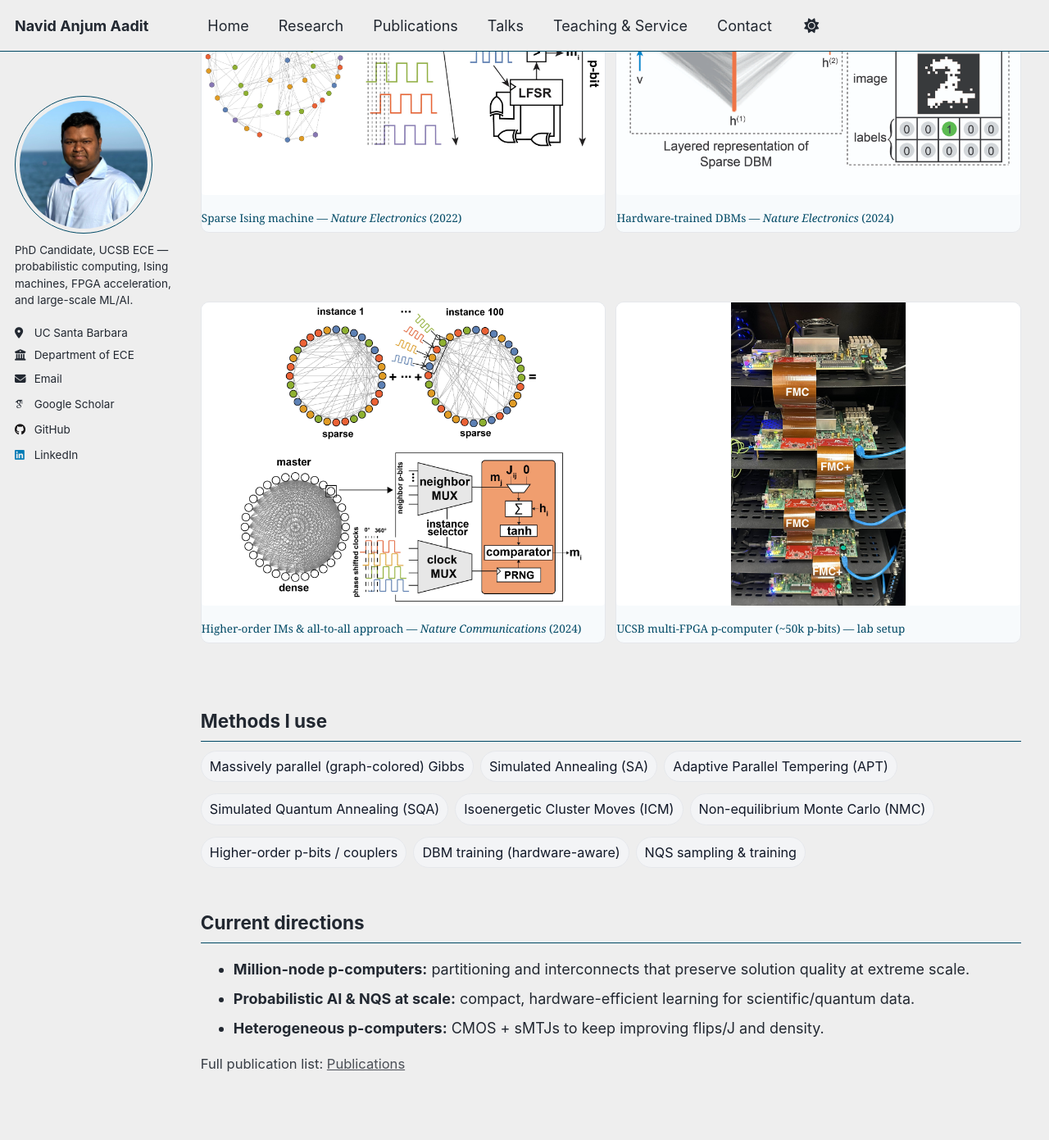
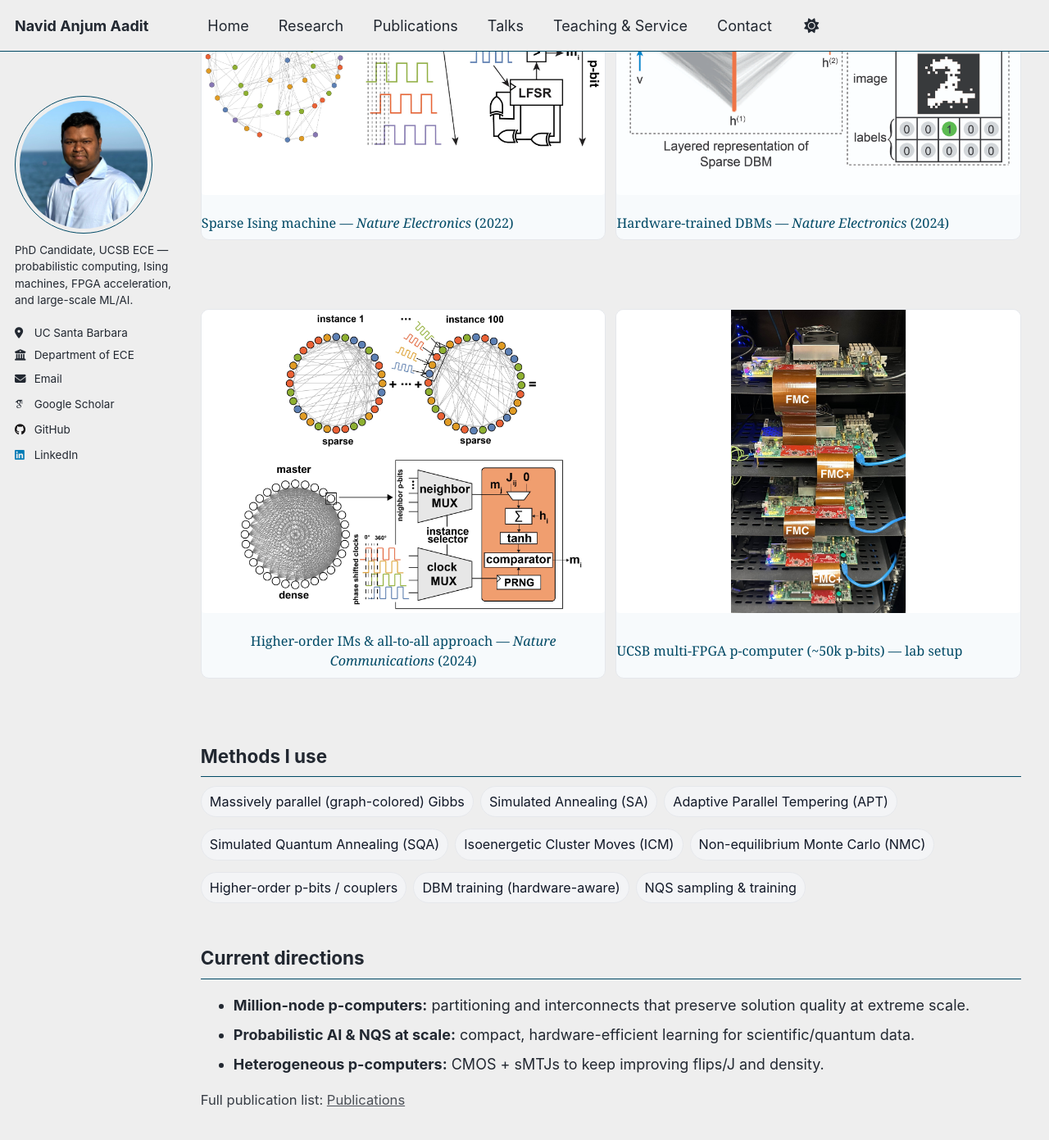
Before and after one commit to navidaadit/navidaadit.github.io, a Jekyll site: the page built from _pages/research.md, in a window 1280 px wide and 1400 px high, scrolled down 1681 px. Shown: the top 1391 px of the window at 82% size. Built offline with Jekyll 4.4.1, drawn with Linux system fonts in a browser that asks for light colours; some web fonts are replaced.

Commit message:
Update _custom.scss

```diff
--- a/_sass/_custom.scss
+++ b/_sass/_custom.scss
@@ -378,3 +378,10 @@ body.dark,
   word-break:normal !important;
   max-width:100% !important;
 }
+
+/* Center captions under spotlight / research images */
+.page__content .figure-card .figcap {
+  text-align: center !important;
+  font-size: 0.9rem;
+  margin-top: 4px;
+}
```
